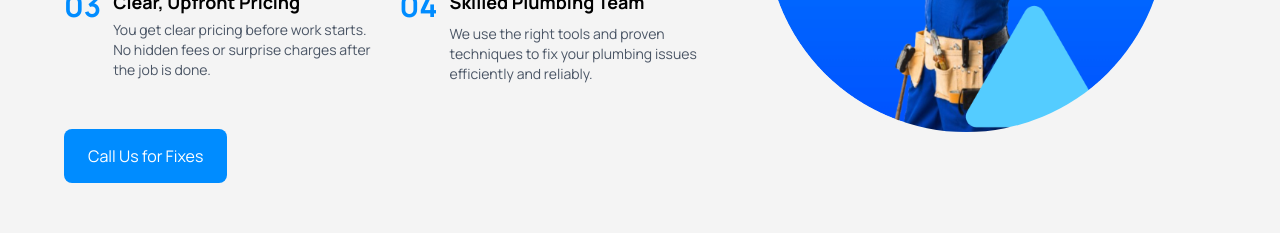
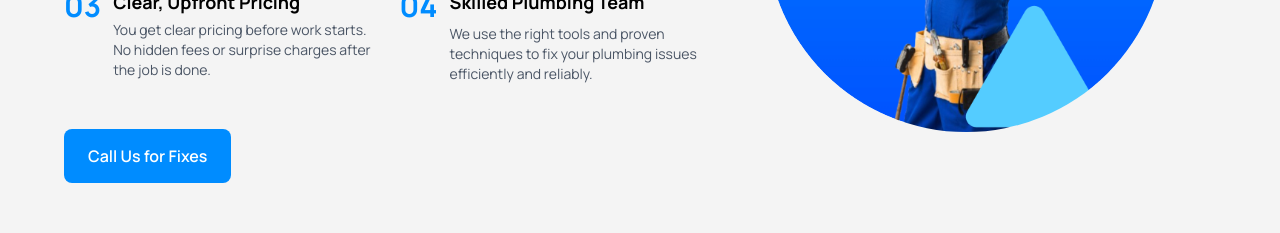
Before and after one commit to ammarr80/Chicago-Plumbing, a React (Vite) app: page / in a window 1280 px wide. Shown: the part 1860-2093 px from the top of the page. Built offline with nearby package versions, Linux system fonts and the light colour scheme.

Commit message:
fixed font-boldness of the CTA button'stext

```diff
--- a/src/pages/HomePage/components/WhyChooseUs.jsx
+++ b/src/pages/HomePage/components/WhyChooseUs.jsx
@@ -81,7 +81,7 @@ export default function WhyChooseUs() {
               <div>
                 <a
                   href="tel:(312) 555-0147"
-                  className="bg-primary text-white font-se,mibold px-6 py-4 rounded-lg"
+                  className="bg-primary text-white font-semibold px-6 py-4 rounded-lg"
                 >
                   Call Us for Fixes
                 </a>
```
